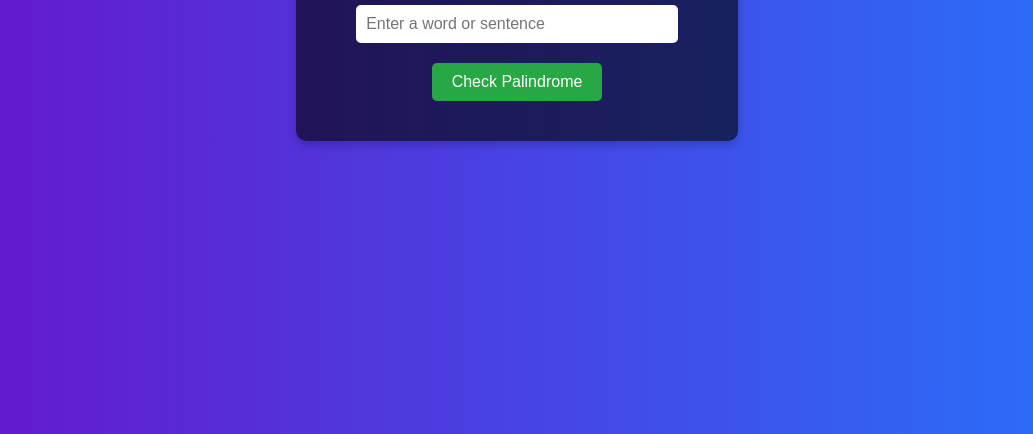
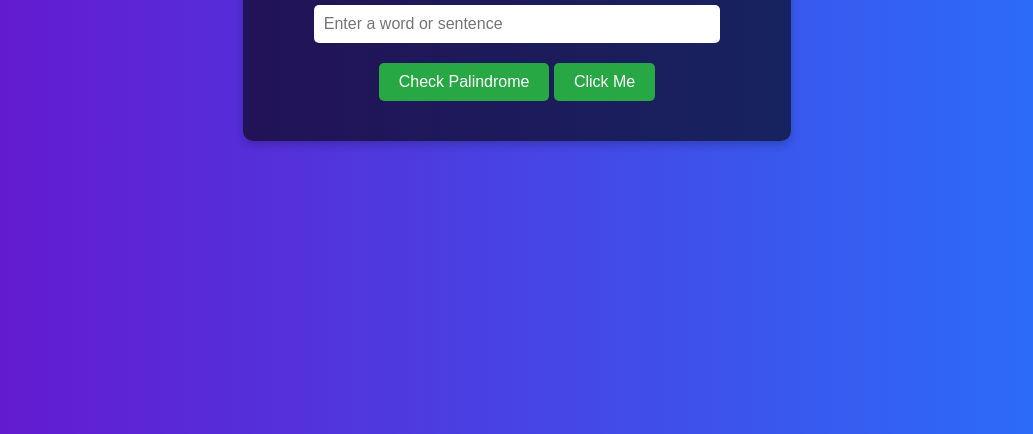
Before and after one commit to 000alimran/Palindrome-Checker, a plain HTML site: page index.html in a window 1280 px wide. Shown: the part 366-800 px from the top of the page, without its empty margins (123-1156 px from the left). Drawn offline with Linux system fonts and the light colour scheme.

Commit message:
Added a new button feature

```diff
--- a/index.html
+++ b/index.html
@@ -11,6 +11,7 @@
     <h1>Palindrome Checker</h1>
     <input type="text" id="input-text" placeholder="Enter a word or sentence">
     <button id="check-button">Check Palindrome</button>
+    <button onclick="alert('Hello, this is a new feature!')">Click Me</button>
     <p id="result"></p>
   </div>
   <script src="script.js"></script>
```
